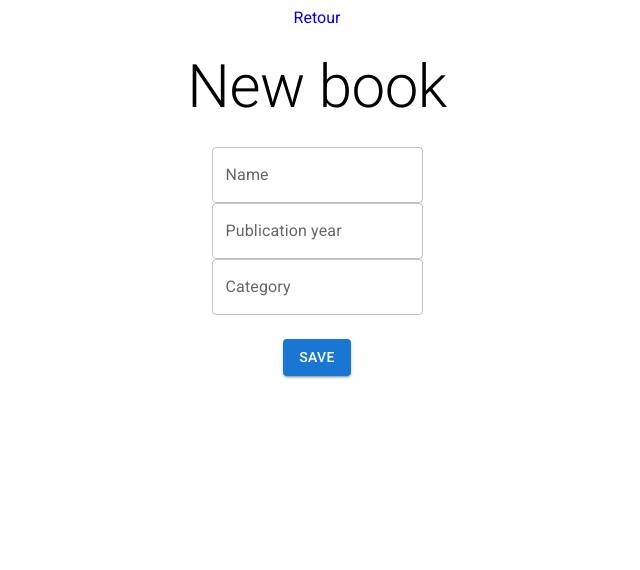
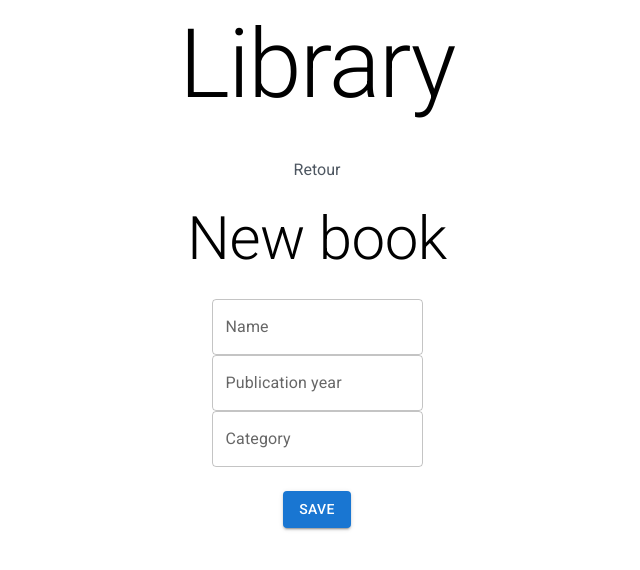
Before and after one commit to AlexARNcode/library, a React (Create React App) app in the folder front/: page /book/add in a window 1280 px wide. Shown: the top 570 px of the page, without its empty margins (323-963 px from the left). Built offline with nearby package versions, Linux system fonts and the light colour scheme.

Commit message:
Add header to all application

```diff
--- a/front/src/Components/Book.js
+++ b/front/src/Components/Book.js
@@ -7,6 +7,7 @@ import { Link } from "react-router-dom";
 import CustomButton from "./CustomButton";
 import deleteBook from "../helper/api/deleteBook";
 import ReturnHome from "./ReturnHome";
+import Header from "./Header";
 
 const axios = require('axios').default;
 
@@ -37,6 +38,7 @@ export default function Book() {
 
     return (
         <Container align="center">
+            <Header></Header>
             <ReturnHome />
             <Box>
                 <Card key={bookId} variant="outlined" sx={{ maxWidth: 1000 }}>
--- a/front/src/Components/Header.js
+++ b/front/src/Components/Header.js
@@ -5,7 +5,7 @@ export default function Header () {
     return (
         <Container sx={{ mb: 5 }}>
             <Typography align="center" variant="h1">
-                My books
+                Library
             </Typography>
         </Container>
     )
--- a/front/src/Components/NewBook.js
+++ b/front/src/Components/NewBook.js
@@ -6,6 +6,7 @@ import CustomButton from "./CustomButton";
 import { useState } from "react";
 import addBook from "../helper/api/addBook";
 import ReturnHome from "./ReturnHome";
+import Header from "./Header";
 
 export default function NewBook() {
     const [bookName, setBookName] = useState("");
@@ -23,6 +24,7 @@ export default function NewBook() {
 
     return (
         <Container align="center">
+            <Header />
             <ReturnHome></ReturnHome>
 
             <Typography align="center" variant="h2" sx={{ mb: 3 }}>
--- a/front/src/Components/ReturnHome.js
+++ b/front/src/Components/ReturnHome.js
@@ -7,6 +7,7 @@ export default function ReturnHome() {
             <Link to="/" style={{
                     fontFamily: "Roboto",
                     textDecoration: "none",
+                    color: "#4E5761",
                     }}>
                         Retour
             </Link>
```
